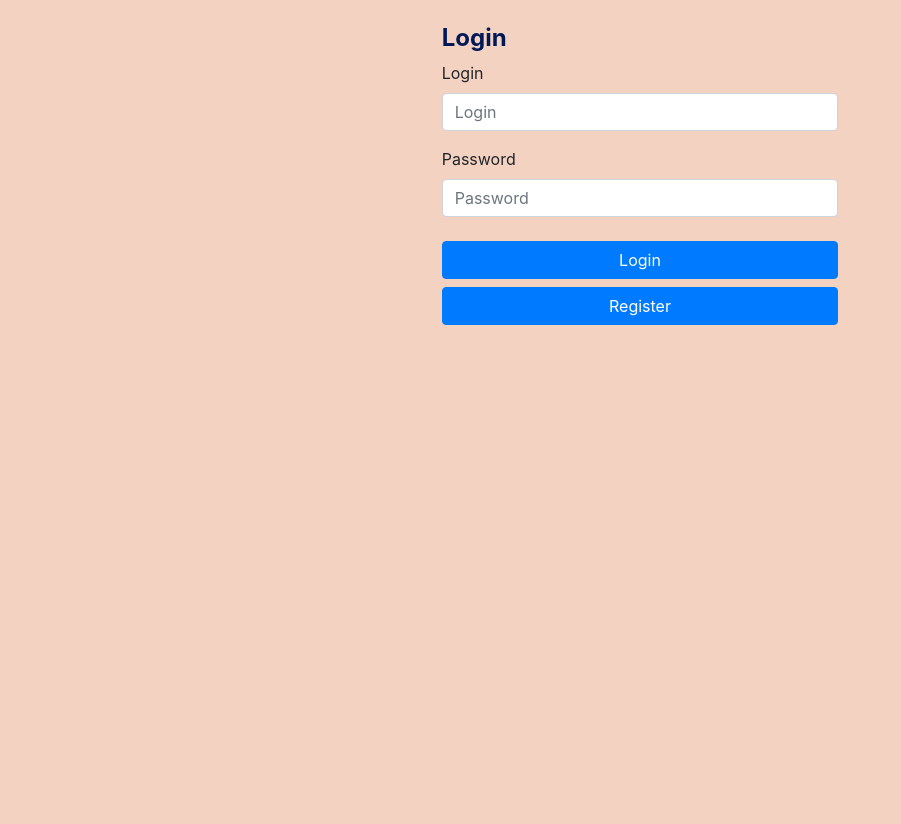
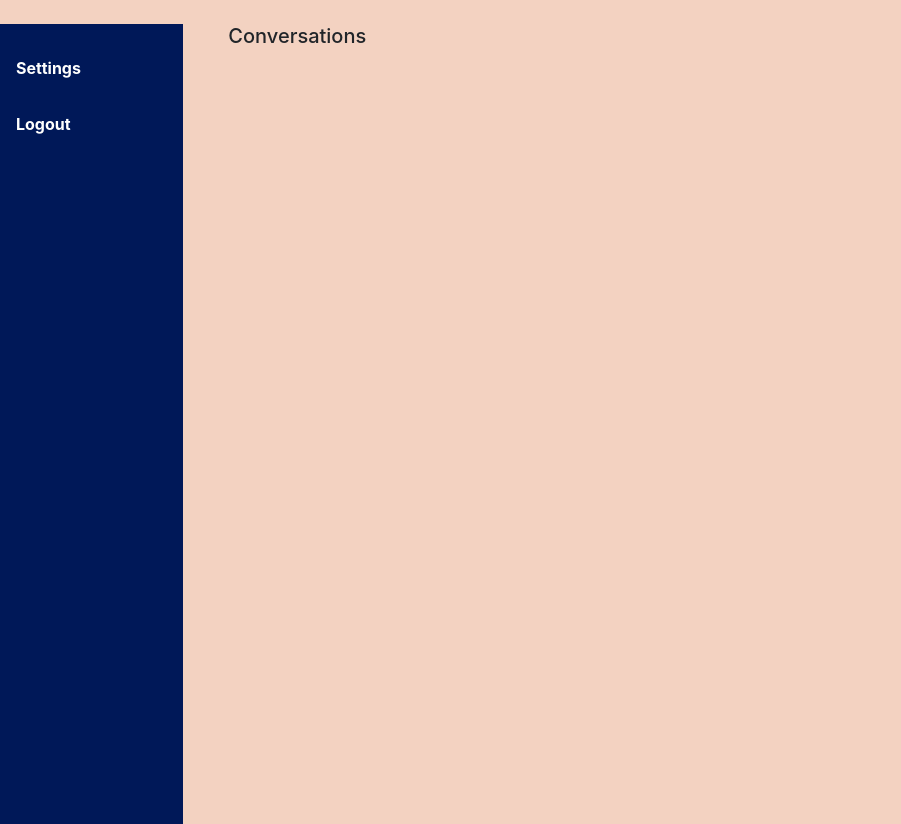
Before and after one commit to PeterKvayt/NoneMes, an Angular app in the folder src/AngularApp/ClientApp/: page /conversations in a window 1280 px wide. Shown: the whole page, without its empty margins (0-901 px from the left). Before the commit the page ends 800 px from the top, so only its background shows below. Built offline with nearby package versions, Linux system fonts and the light colour scheme.

Commit message:
Add conversations view.

```diff
--- a/src/AngularApp/ClientApp/src/app/app.module.ts
+++ b/src/AngularApp/ClientApp/src/app/app.module.ts
@@ -12,6 +12,7 @@ import { InputTextComponent } from './components/input-text/input-text.component
 import { AppComponent } from './app.component';
 import { LoginComponent } from './views/login/login.component';
 import { RegistrationComponent } from './views/registration/registration.component';
+import { ConversationsComponent } from './views/conversations/conversations.component';
 
 @NgModule({
   declarations: [
@@ -19,7 +20,8 @@ import { RegistrationComponent } from './views/registration/registration.compone
     NavMenuComponent,
     LoginComponent,
     InputTextComponent,
-    RegistrationComponent
+    RegistrationComponent,
+    ConversationsComponent
   ],
   imports: [
     BrowserModule.withServerTransition({ appId: 'ng-cli-universal' }),
@@ -29,6 +31,7 @@ import { RegistrationComponent } from './views/registration/registration.compone
       { path: '', component: LoginComponent, pathMatch: 'full' },
       { path: 'login', component: LoginComponent, pathMatch: 'full' },
       { path: 'registration', component: RegistrationComponent },
+      { path: 'conversations', component: ConversationsComponent },
       { path: '**', component: LoginComponent }
     ])
   ],
--- /dev/null
+++ b/src/AngularApp/ClientApp/src/app/views/conversations/conversations.component.html
@@ -0,0 +1,8 @@
+<div class="row">
+  <div class="col-lg-2">
+    <app-nav-menu></app-nav-menu>
+  </div>
+  <div class="col-lg-10">
+    <h5>Conversations</h5>
+  </div>
+</div>
--- /dev/null
+++ b/src/AngularApp/ClientApp/src/app/views/conversations/conversations.component.ts
@@ -0,0 +1,15 @@
+import { Component, OnInit } from '@angular/core';
+
+@Component({
+  selector: 'app-conversations',
+  templateUrl: './conversations.component.html',
+  styleUrls: ['./conversations.component.css']
+})
+export class ConversationsComponent implements OnInit {
+
+  constructor() { }
+
+  ngOnInit() {
+  }
+
+}
```
Also changed, not shown: src/AngularApp/ClientApp/src/app/views/conversations/conversations.component.css (added).
